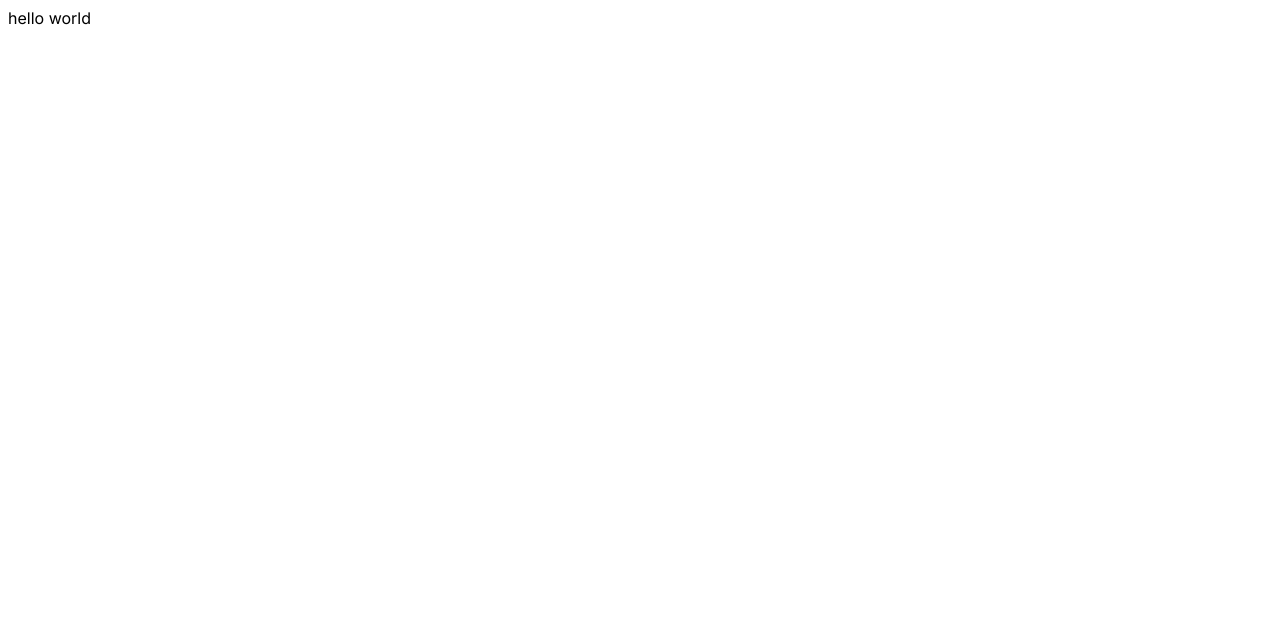
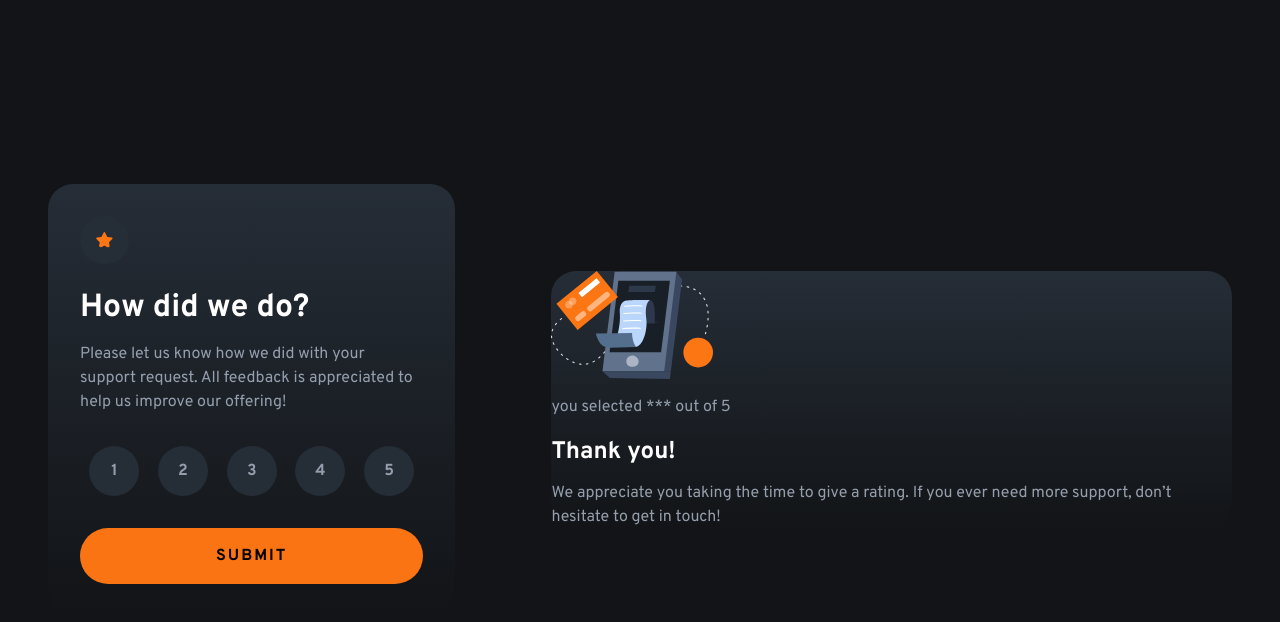
Before and after one commit to Chris-Wagg/interactive-rating, a Next.js app: page / in a window 1280 px wide. Shown: the top 622 px of the page. Built offline with nearby package versions, Linux system fonts and the light colour scheme.

Commit message:
card 1 styles added

```diff
--- a/src/app/globals.css
+++ b/src/app/globals.css
@@ -0,0 +1,188 @@
+/* css reset from https://piccalil.li/blog/a-more-modern-css-reset/ */
+/* Box sizing rules */
+*,
+*::before,
+*::after {
+	box-sizing: border-box;
+}
+/* Prevent font size inflation */
+html {
+	-moz-text-size-adjust: none;
+	-webkit-text-size-adjust: none;
+	text-size-adjust: none;
+}
+/* Remove default margin in favour of better control in authored CSS */
+body,
+h1,
+h2,
+h3,
+h4,
+p,
+figure,
+blockquote,
+dl,
+dd {
+	margin-block-end: 0;
+}
+/* Set core body defaults */
+body {
+	line-height: 1.5;
+	margin: 0;
+	min-height: 100vh;
+}
+/* Set shorter line heights on headings and interactive elements */
+h1,
+h2,
+h3,
+h4,
+button,
+input,
+label {
+	line-height: 1.1;
+}
+/* Balance text wrapping on headings */
+h1,
+h2,
+h3,
+h4 {
+	text-wrap: balance;
+}
+/* A elements that don't have a class get default styles */
+a:not([class]) {
+	color: currentColor;
+	text-decoration-skip-ink: auto;
+}
+/* Make images easier to work with */
+img,
+picture {
+	display: block;
+	max-width: 100%;
+}
+/* Inherit fonts for inputs and buttons */
+input,
+button,
+textarea,
+select {
+	font: inherit;
+}
+textarea {
+	resize: none;
+}
+/* Scroll behaviours and animations */
+html {
+	scroll-behavior: smooth;
+}
+@media (prefers-reduced-motion) {
+	html {
+		scroll-behavior: reduce;
+	}
+}
+
+:root {
+	--clr-white: hsl(0, 0%, 100%);
+	--clr-light-grey: hsl(217, 12%, 63%);
+	--clr-dark-blue: hsl(213, 19%, 18%);
+	--clr-very-dark-blue: hsl(216, 12%, 8%);
+	--clr-grey-blue: hsl(215, 18%, 18%);
+	--clr-orange: hsl(25, 97%, 53%);
+	--fs-p: 15px;
+}
+
+/* utility classes */
+
+html {
+	background-color: var(--clr-very-dark-blue);
+}
+
+p {
+	color: var(--clr-light-grey);
+}
+
+main {
+	width: 100%;
+	height: 100vh;
+	display: flex;
+	justify-content: center;
+	align-items: center;
+}
+
+h2 {
+	color: var(--clr-white);
+}
+
+.card-container {
+	background-color: var(--clr-dark-blue);
+	background-image: linear-gradient(
+		var(--clr-dark-blue),
+		var(--clr-very-dark-blue)
+	);
+	margin: 3rem;
+	border-radius: 25px;
+}
+
+/* card 1 classes */
+
+.card-1 {
+	display: grid;
+	padding: 2rem;
+}
+
+.star-icon {
+	/* border: 1px solid white; */
+	padding: 1rem;
+	border-radius: 99px;
+	background-color: var(--clr-dark-blue);
+}
+
+.title {
+	font-size: 2rem;
+}
+
+.card-1 > p {
+	max-width: 40ch;
+}
+
+.rating-button-container {
+	display: flex;
+	justify-content: space-around;
+	margin: 2rem 0;
+}
+
+.rating-button-container > button {
+	color: var(--clr-light-grey);
+	background-color: var(--clr-dark-blue);
+	border: 0;
+	border-radius: 999px;
+	height: 50px;
+	width: 50px;
+	font-weight: 700;
+	display: flex;
+	align-items: center;
+	justify-content: center;
+}
+
+.rating-button-container > button:hover {
+	background-color: var(--clr-orange);
+	color: black;
+}
+
+.rating-button-container > button:focus {
+	background-color: white;
+	color: black;
+}
+
+.submit-btn {
+	justify-self: center;
+	width: 100%;
+	border-radius: 99px;
+	font-weight: 700;
+	padding: 1rem;
+	font-size: 1rem;
+	letter-spacing: 2px;
+	background-color: var(--clr-orange);
+	border: 0;
+}
+
+.submit-btn:hover {
+	background-color: white;
+}
--- a/src/app/layout.js
+++ b/src/app/layout.js
@@ -1,17 +1,17 @@
-import { Inter } from 'next/font/google'
+import { Overpass } from 'next/font/google'
 import './globals.css'
 
-const inter = Inter({ subsets: ['latin'] })
+const overpass = Overpass({ weight: ['400', '700'], subsets: ['latin'] })
 
 export const metadata = {
-  title: 'Create Next App',
-  description: 'Generated by create next app',
+	title: 'Create Next App',
+	description: 'Generated by create next app',
 }
 
 export default function RootLayout({ children }) {
-  return (
-    <html lang="en">
-      <body className={inter.className}>{children}</body>
-    </html>
-  )
+	return (
+		<html lang='en'>
+			<body className={overpass.className}>{children}</body>
+		</html>
+	)
 }
--- a/src/app/page.js
+++ b/src/app/page.js
@@ -1,3 +1,41 @@
 export default function Home() {
-	return <div>hello world</div>
+	return (
+		<main>
+			<section className='card-container'>
+				<div className='card-1'>
+					<img
+						src='icon-star.svg'
+						alt='Star icon'
+						role='none'
+						className='star-icon'
+					/>
+					<h2 className='title'>How did we do?</h2>
+					<p>
+						{`Please let us know how we did with your support request.
+						All feedback is appreciated to help us improve our
+						offering!`}
+					</p>
+					<div className='rating-button-container'>
+						<button>1</button>
+						<button>2</button>
+						<button>3</button>
+						<button>4</button>
+						<button>5</button>
+					</div>
+					<button className='submit-btn'>SUBMIT</button>
+				</div>
+			</section>
+			<section className='card-container'>
+				<div className='card-2'>
+					<img src='illustration-thank-you.svg' alt='' role='none' />
+					<p>you selected *** out of 5</p>
+					<h2>Thank you!</h2>
+					<p>
+						{`We appreciate you taking the time to give a rating. If you
+						ever need more support, don’t hesitate to get in touch!`}
+					</p>
+				</div>
+			</section>
+		</main>
+	)
 }
```
Also changed, not shown: jsconfig.json (+5 -5 lines), public/icon-star.svg (added), public/illustration-thank-you.svg (added).
